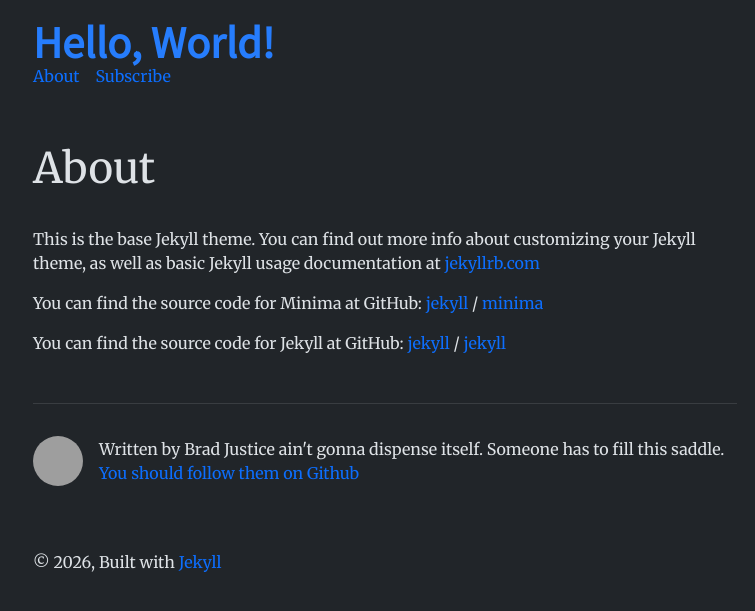
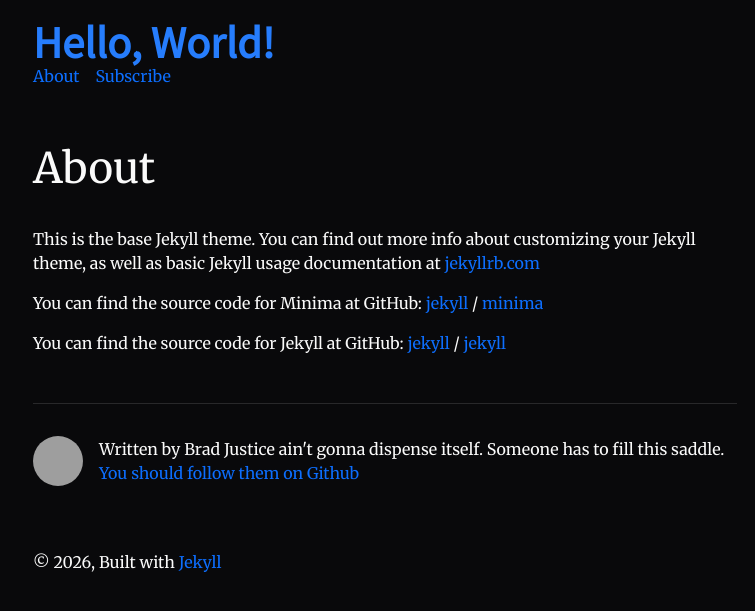
Before and after one commit to cubitsnake/cubitsnake.github.io, a Jekyll site: the page built from about.md, in a window 1280 px wide. Shown: the top 611 px of the page, without its empty margins (255-1010 px from the left). Built offline with Jekyll 4.4.1, drawn with Linux system fonts in a browser that asks for light colours; some web fonts are replaced; grey boxes are pictures that could not be loaded.

Commit message:
style: adjust theme colors in auto skin

```diff
--- a/_sass/minima/skins/auto.scss
+++ b/_sass/minima/skins/auto.scss
@@ -112,8 +112,8 @@
 
 $dm-site-title-color:      $dm-brand-color-light !default;
 
-$dm-text-color:            #dee2e6 !default;
-$dm-background-color:      #212529 !default;
+$dm-text-color:            #fafafa !default;
+$dm-background-color:      #09090b !default;
 $dm-code-background-color: #1b1f22 !default;
 
 $dm-link-base-color:       #0d6efd !default;
```
